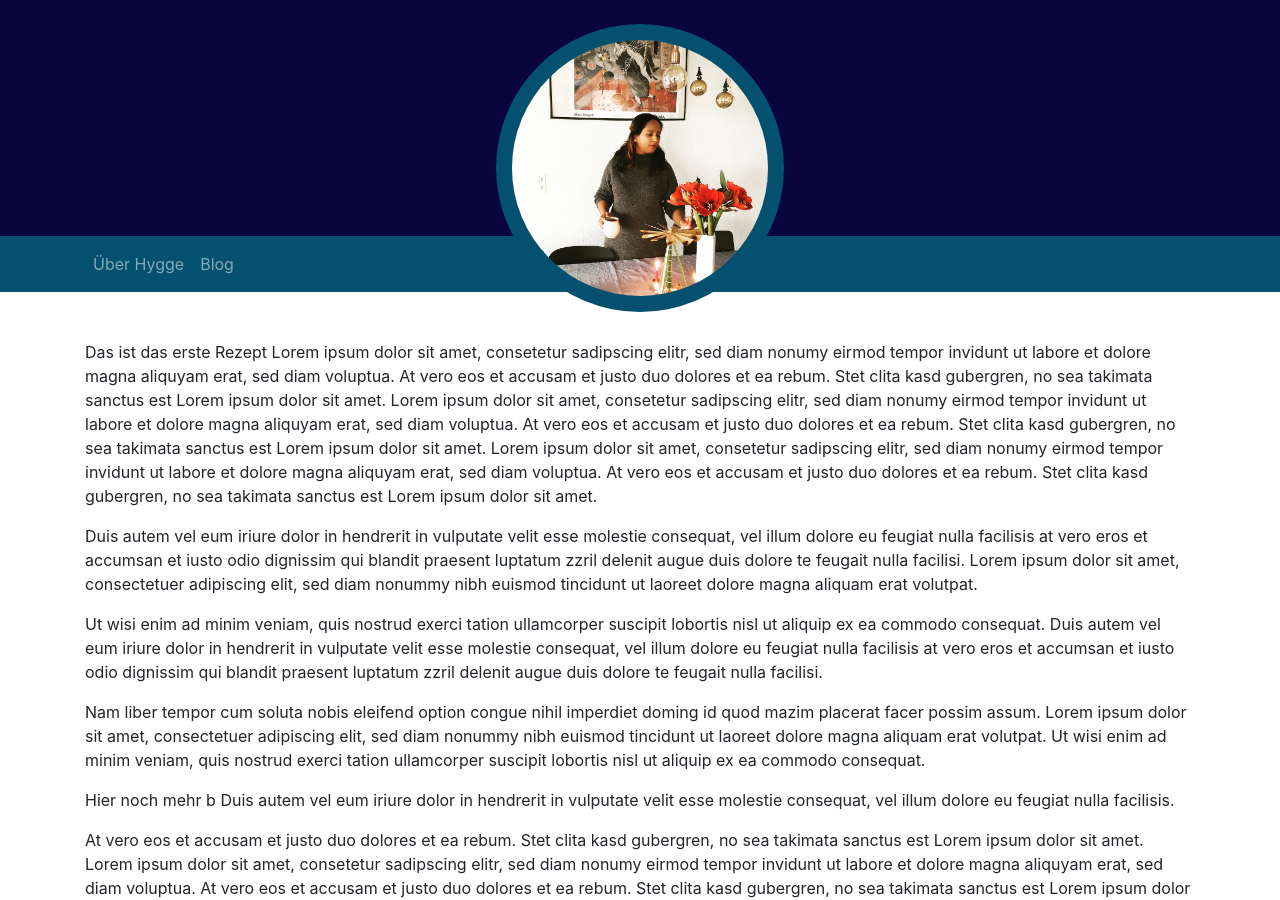
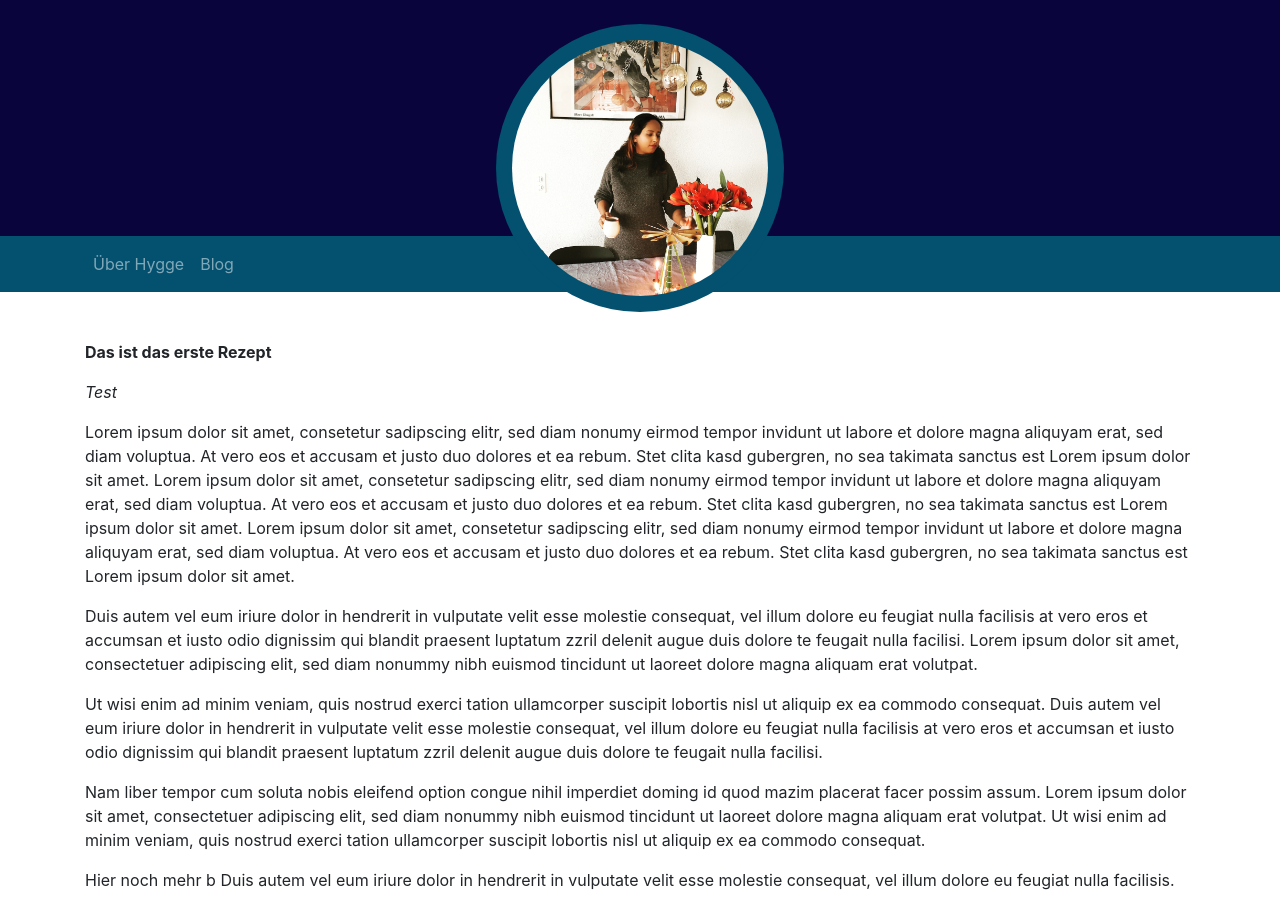
Before and after one commit to mehrhygge/mehrhygge.github.io, a Jekyll site: the page built from _posts/2020-11-30-Superrezept.md, in a window 1280 px wide and 900 px high. Built offline with Jekyll 4.4.1, drawn with Linux system fonts in a browser that asks for light colours; a script that is not in the unit is left out; some of the changed lines change nothing that is shown.

Commit message:
Update Blog “2020-11-30-Superrezept”

```diff
--- a/_posts/2020-11-30-Superrezept.md
+++ b/_posts/2020-11-30-Superrezept.md
@@ -1,12 +1,14 @@
 ---
 layout: post
-title:  "Superrezept"
-date:   2020-11-30 12:25:25 +0100
+title: Superrezept
+date: 2020-12-06T09:43:13.370Z
 categories: ueber
 excerpt_separator: <!--more-->
 ---
+**Das ist das erste Rezept**
 
-Das ist das erste Rezept
+*Test*
+
 Lorem ipsum dolor sit amet, consetetur sadipscing elitr, sed diam nonumy eirmod tempor invidunt ut labore et dolore magna aliquyam erat, sed diam voluptua. At vero eos et accusam et justo duo dolores et ea rebum. Stet clita kasd gubergren, no sea takimata sanctus est Lorem ipsum dolor sit amet. Lorem ipsum dolor sit amet, consetetur sadipscing elitr, sed diam nonumy eirmod tempor invidunt ut labore et dolore magna aliquyam erat, sed diam voluptua. At vero eos et accusam et justo duo dolores et ea rebum. Stet clita kasd gubergren, no sea takimata sanctus est Lorem ipsum dolor sit amet. Lorem ipsum dolor sit amet, consetetur sadipscing elitr, sed diam nonumy eirmod tempor invidunt ut labore et dolore magna aliquyam erat, sed diam voluptua. At vero eos et accusam et justo duo dolores et ea rebum. Stet clita kasd gubergren, no sea takimata sanctus est Lorem ipsum dolor sit amet.
 
 Duis autem vel eum iriure dolor in hendrerit in vulputate velit esse molestie consequat, vel illum dolore eu feugiat nulla facilisis at vero eros et accumsan et iusto odio dignissim qui blandit praesent luptatum zzril delenit augue duis dolore te feugait nulla facilisi. Lorem ipsum dolor sit amet, consectetuer adipiscing elit, sed diam nonummy nibh euismod tincidunt ut laoreet dolore magna aliquam erat volutpat.
```
